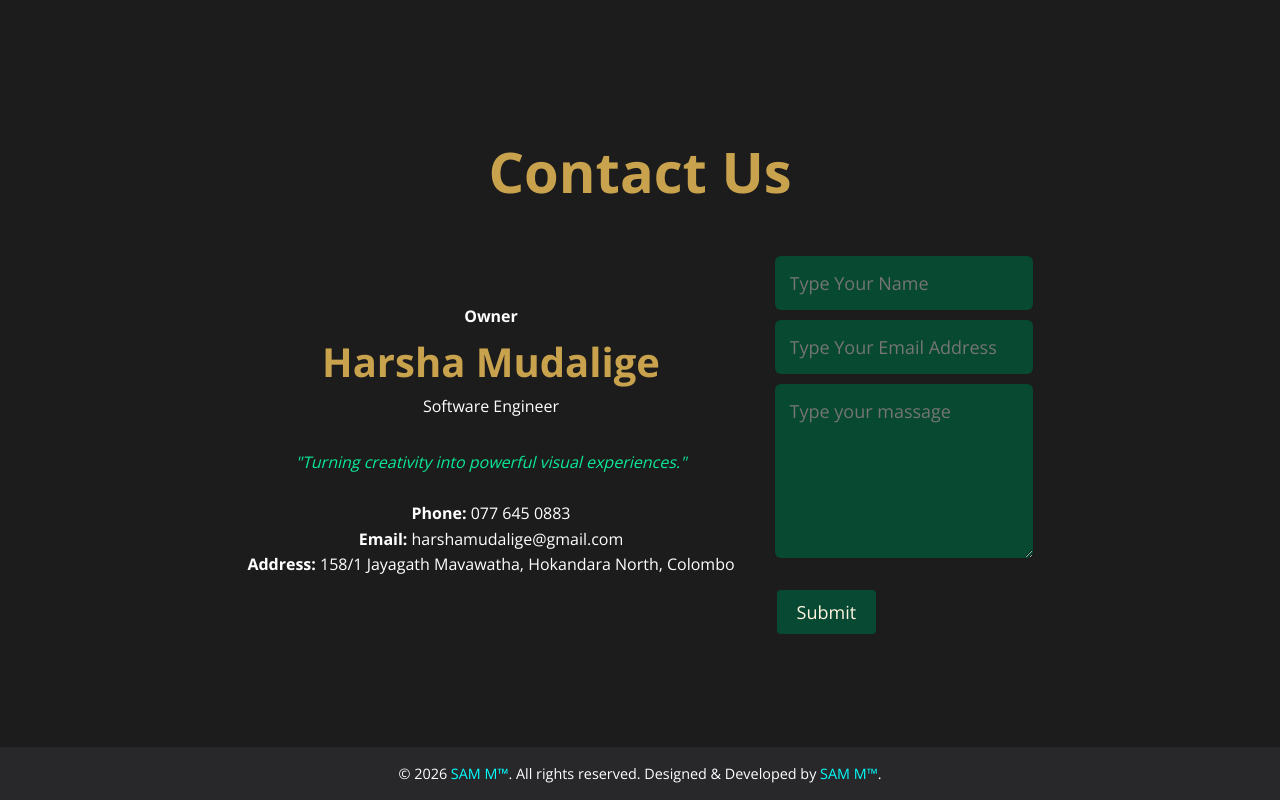
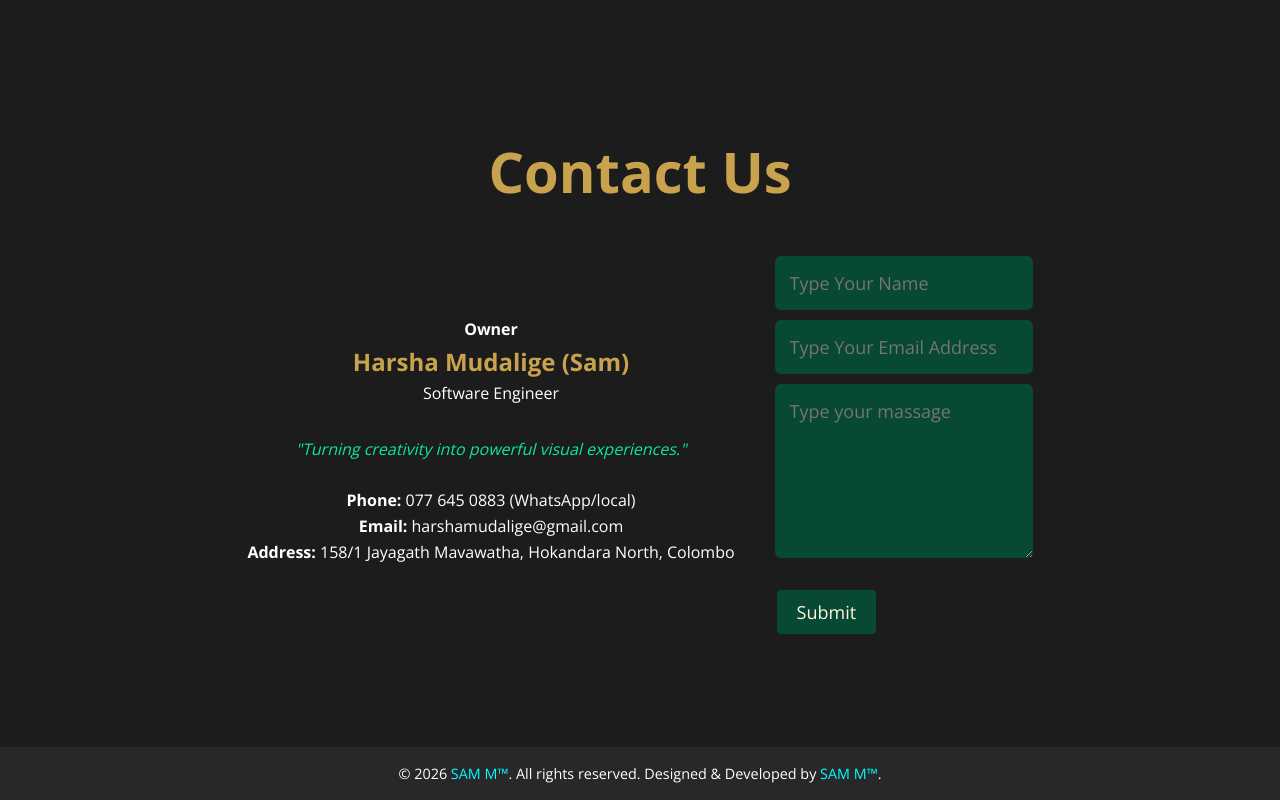
Before and after one commit to harzha-sam/EnE-Website, a plain HTML site: page index.html in a window 1280 px wide. Shown: the part 2715-3515 px from the top of the page. Drawn offline with nearby package versions, Linux system fonts and the light colour scheme.

Commit message:
contacts Updated

```diff
--- a/index.html
+++ b/index.html
@@ -145,11 +145,11 @@
     <div class="contact-container">
       <div class="owner-card">
         <h4>Owner</h4>
-        <h3>Harsha Mudalige</h3>
+        <h3>Harsha Mudalige (Sam)</h3>
         <p>Software Engineer</p>
         <br>
         <p class="tagline">"Turning creativity into powerful visual experiences."</p><br>
-        <p><strong>Phone:</strong> 077 645 0883</p>
+        <p><strong>Phone: </strong> 077 645 0883 (WhatsApp/local)</p>
         <p><strong>Email:</strong> harshamudalige@gmail.com</p>
         <p><strong>Address:</strong> 158/1 Jayagath Mavawatha, Hokandara North, Colombo</p>
       </div>
--- a/style.css
+++ b/style.css
@@ -283,7 +283,7 @@ header {
 }
 
 .owner-card h3 {
-  font-size: 2.5rem
+  font-size: 1.5rem
 }
 
 .contact-container {
```
